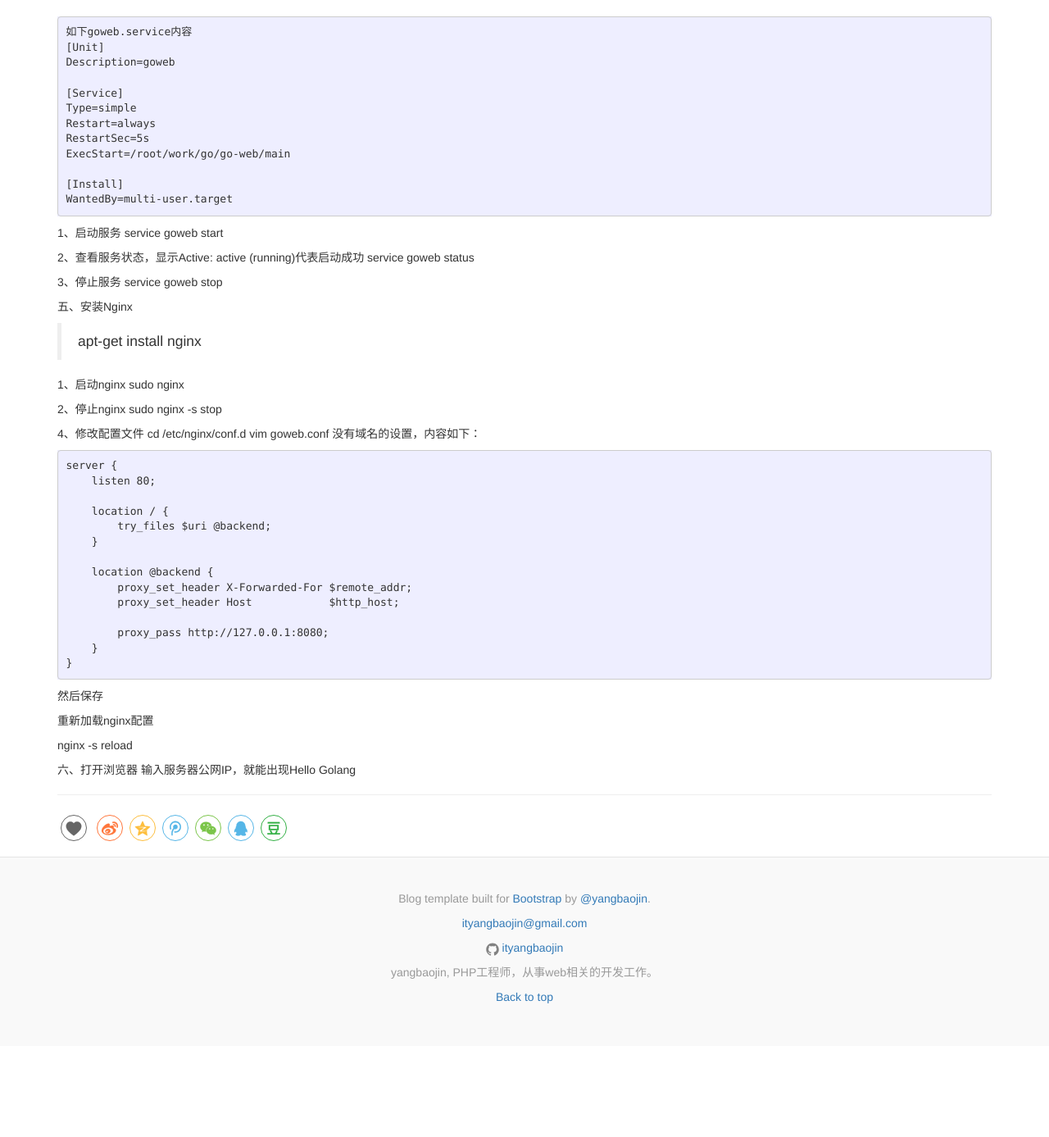
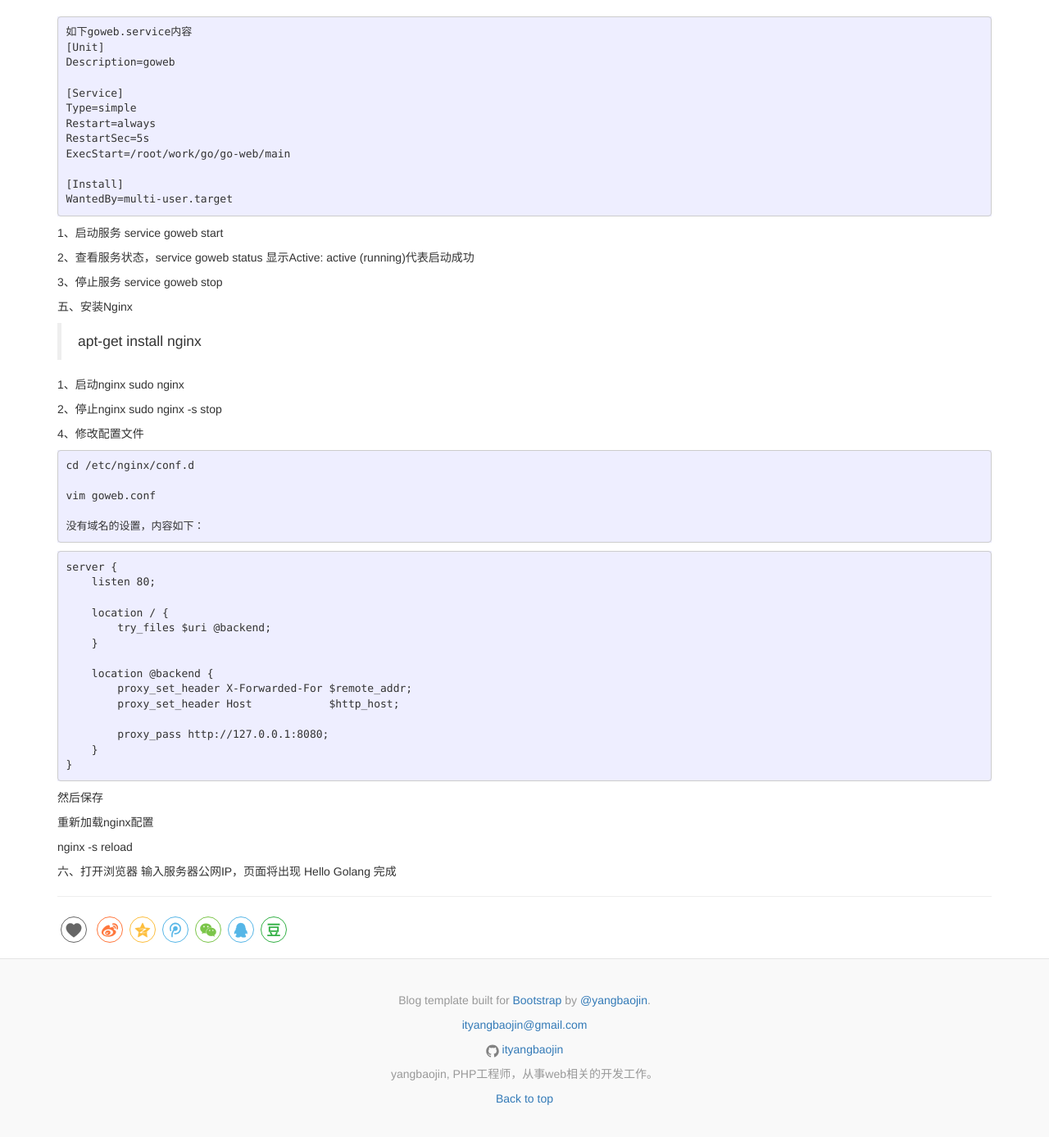
Before and after one commit to ityangbaojin/ityangbaojin.github.io, a Jekyll site: the page built from _posts/2020-07-17-ubuntu-go-web.md, in a window 1280 px wide and 1400 px high, scrolled down 1413 px. Shown: the top 1387 px of the window at 82% size. Built offline with Jekyll 4.4.1, drawn with Linux system fonts in a browser that asks for light colours; comment, search, counter and statistics services are not loaded; before the commit the page ends 2689 px from its top, so only the background shows below that.

Commit message:
ubuntu-go-web

````diff
--- a/_posts/2020-07-17-ubuntu-go-web.md
+++ b/_posts/2020-07-17-ubuntu-go-web.md
@@ -71,29 +71,28 @@ ExecStart=/root/work/go/go-web/main
 WantedBy=multi-user.target
 ```
 
-1、启动服务
-    service goweb start
+1、启动服务 service goweb start
 
-2、查看服务状态，显示Active: active (running)代表启动成功
-    service goweb status
+2、查看服务状态，service goweb status 显示Active: active (running)代表启动成功
 
-3、停止服务
-    service goweb stop
+
+3、停止服务 service goweb stop
 
 
 五、安装Nginx
 >
 apt-get install nginx
 
-1、启动nginx
-    sudo nginx
+1、启动nginx sudo nginx
 
-2、停止nginx
-    sudo nginx -s stop
+2、停止nginx sudo nginx -s stop
 
 4、修改配置文件
+
     cd /etc/nginx/conf.d
+
     vim goweb.conf
+
     没有域名的设置，内容如下：
 
 ```
@@ -120,4 +119,4 @@ server {
 nginx -s reload
 
 六、打开浏览器
-输入服务器公网IP，就能出现Hello Golang
+输入服务器公网IP，页面将出现 Hello Golang 完成
````
